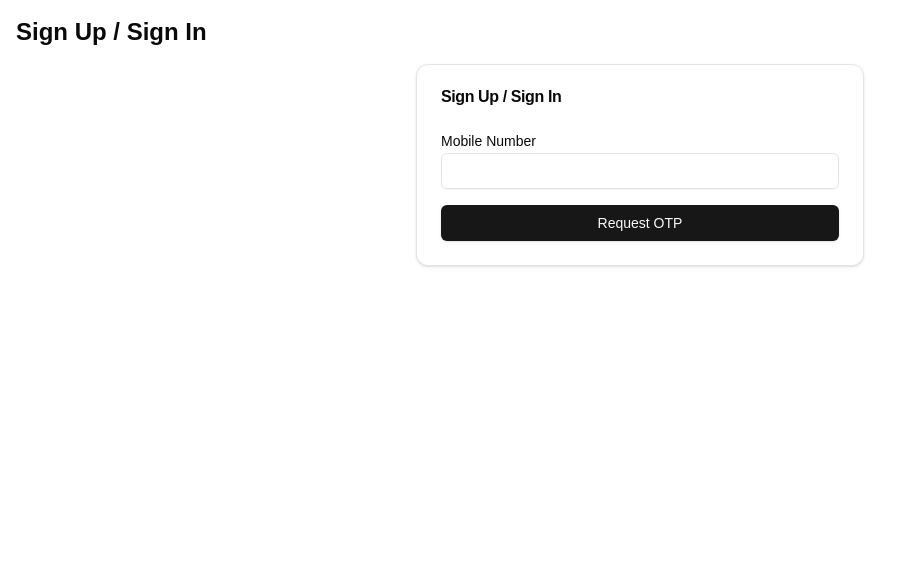
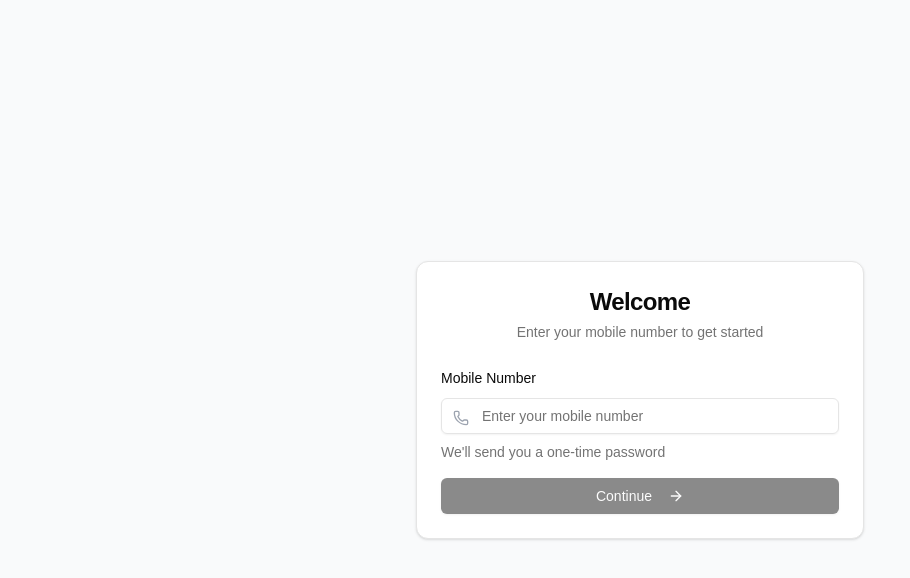
Before and after one commit to imtoshi01/maid-aayii, a Next.js app: page /register in a window 1280 px wide. Shown: the top 578 px of the page, without its empty margins (0-910 px from the left). Built offline with nearby package versions, Linux system fonts and the light colour scheme; no server answers.

Commit message:
registration form ui changes

```diff
--- a/app/components/RegistrationForm.tsx
+++ b/app/components/RegistrationForm.tsx
@@ -5,29 +5,39 @@ import { useRouter } from 'next/navigation'
 import { Button } from "@/components/ui/button"
 import { Input } from "@/components/ui/input"
 import { Label } from "@/components/ui/label"
-import { Card, CardContent, CardHeader, CardTitle } from "@/components/ui/card"
+import { Card, CardContent, CardHeader, CardTitle, CardDescription } from "@/components/ui/card"
 import { requestOTP, verifyOTP } from '../lib/api'
+import { Phone, ArrowRight, Loader2 } from 'lucide-react'
+import { Alert, AlertDescription } from "@/components/ui/alert"
 
 export default function RegistrationForm() {
   const [mobile, setMobile] = useState('')
   const [otp, setOtp] = useState('')
   const [otpSent, setOtpSent] = useState(false)
   const [error, setError] = useState('')
+  const [isLoading, setIsLoading] = useState(false)
   const router = useRouter()
 
   const handleRequestOTP = async (e: React.FormEvent) => {
     e.preventDefault()
+    setIsLoading(true)
+    setError('')
+
     try {
       await requestOTP(mobile)
       setOtpSent(true)
-      setError('')
     } catch (error) {
       setError('Failed to send OTP. Please try again.')
+    } finally {
+      setIsLoading(false)
     }
   }
 
   const handleVerifyOTP = async (e: React.FormEvent) => {
     e.preventDefault()
+    setIsLoading(true)
+    setError('')
+
     try {
       const response = await verifyOTP(mobile, otp)
       if (response.isNewUser) {
@@ -37,46 +47,113 @@ export default function RegistrationForm() {
       }
     } catch (error) {
       setError('Invalid OTP. Please try again.')
+    } finally {
+      setIsLoading(false)
     }
   }
 
   return (
-    <Card className="w-full max-w-md mx-auto">
-      <CardHeader>
-        <CardTitle>Sign Up / Sign In</CardTitle>
+    <div className="min-h-screen flex items-center justify-center p-4 bg-gray-50">
+      <Card className="w-full max-w-md">
+        <CardHeader className="space-y-1">
+          <CardTitle className="text-2xl font-bold text-center">Welcome</CardTitle>
+          <CardDescription className="text-center">
+            Enter your mobile number to get started
+          </CardDescription>
         </CardHeader>
         <CardContent>
           {!otpSent ? (
             <form onSubmit={handleRequestOTP} className="space-y-4">
-            <div>
+              <div className="space-y-2">
                 <Label htmlFor="mobile">Mobile Number</Label>
+                <div className="relative">
+                  <Phone className="absolute left-3 top-3 h-4 w-4 text-gray-400" />
                   <Input
                     id="mobile"
                     type="tel"
+                    placeholder="Enter your mobile number"
                     value={mobile}
                     onChange={(e) => setMobile(e.target.value)}
+                    className="pl-10"
+                    pattern="[0-9]{10}"
+                    maxLength={10}
                     required
                   />
                 </div>
-            <Button type="submit" className="w-full">Request OTP</Button>
+                <p className="text-sm text-muted-foreground">
+                  We'll send you a one-time password
+                </p>
+              </div>
+              <Button
+                type="submit"
+                className="w-full"
+                disabled={isLoading || mobile.length !== 10}
+              >
+                {isLoading ? (
+                  <>
+                    <Loader2 className="mr-2 h-4 w-4 animate-spin" />
+                    Sending OTP
+                  </>
+                ) : (
+                  <>
+                    Continue
+                    <ArrowRight className="ml-2 h-4 w-4" />
+                  </>
+                )}
+              </Button>
             </form>
           ) : (
             <form onSubmit={handleVerifyOTP} className="space-y-4">
-            <div>
+              <div className="space-y-2">
                 <Label htmlFor="otp">Enter OTP</Label>
                 <Input
                   id="otp"
                   type="text"
+                  placeholder="Enter the 6-digit OTP"
                   value={otp}
                   onChange={(e) => setOtp(e.target.value)}
+                  pattern="[0-9]{6}"
+                  maxLength={6}
                   required
+                  className="text-center text-2xl tracking-wider"
                 />
+                <div className="flex justify-between items-center">
+                  <p className="text-sm text-muted-foreground">
+                    OTP sent to {mobile}
+                  </p>
+                  <Button
+                    variant="link"
+                    className="p-0 h-auto"
+                    onClick={() => setOtpSent(false)}
+                    type="button"
+                  >
+                    Change number
+                  </Button>
                 </div>
-            <Button type="submit" className="w-full">Verify OTP</Button>
+              </div>
+              <Button
+                type="submit"
+                className="w-full"
+                disabled={isLoading || otp.length !== 6}
+              >
+                {isLoading ? (
+                  <>
+                    <Loader2 className="mr-2 h-4 w-4 animate-spin" />
+                    Verifying
+                  </>
+                ) : (
+                  'Verify OTP'
+                )}
+              </Button>
             </form>
           )}
-        {error && <p className="text-red-500 mt-4">{error}</p>}
+          {error && (
+            <Alert variant="destructive" className="mt-4">
+              <AlertDescription>{error}</AlertDescription>
+            </Alert>
+          )}
         </CardContent>
       </Card>
+    </div>
   )
 }
--- a/app/register/page.tsx
+++ b/app/register/page.tsx
@@ -1,10 +1,6 @@
 import RegistrationForm from '../components/RegistrationForm'
 
 export default function RegisterPage() {
-  return (
-    <div className="container mx-auto p-4">
-      <h1 className="text-2xl font-bold mb-4">Sign Up / Sign In</h1>
-      <RegistrationForm />
-    </div>
-  )
+    return  <RegistrationForm />
+
 }
```
Lines whose indentation alone changed are shown as unchanged.
